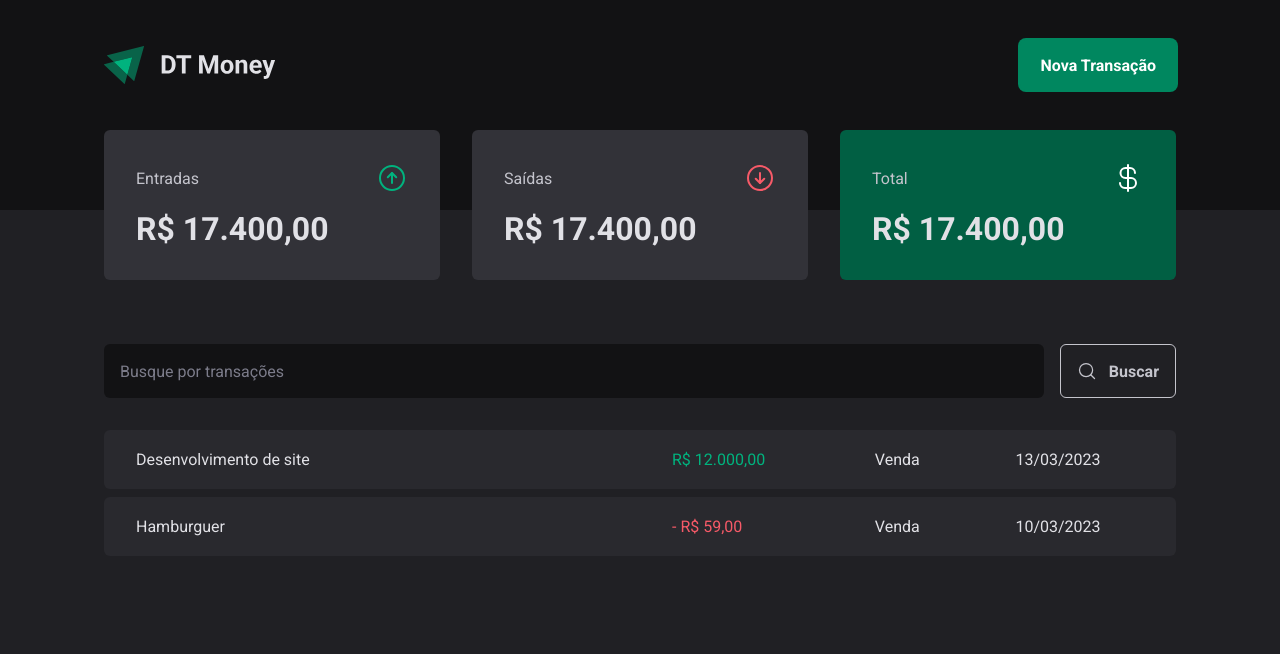
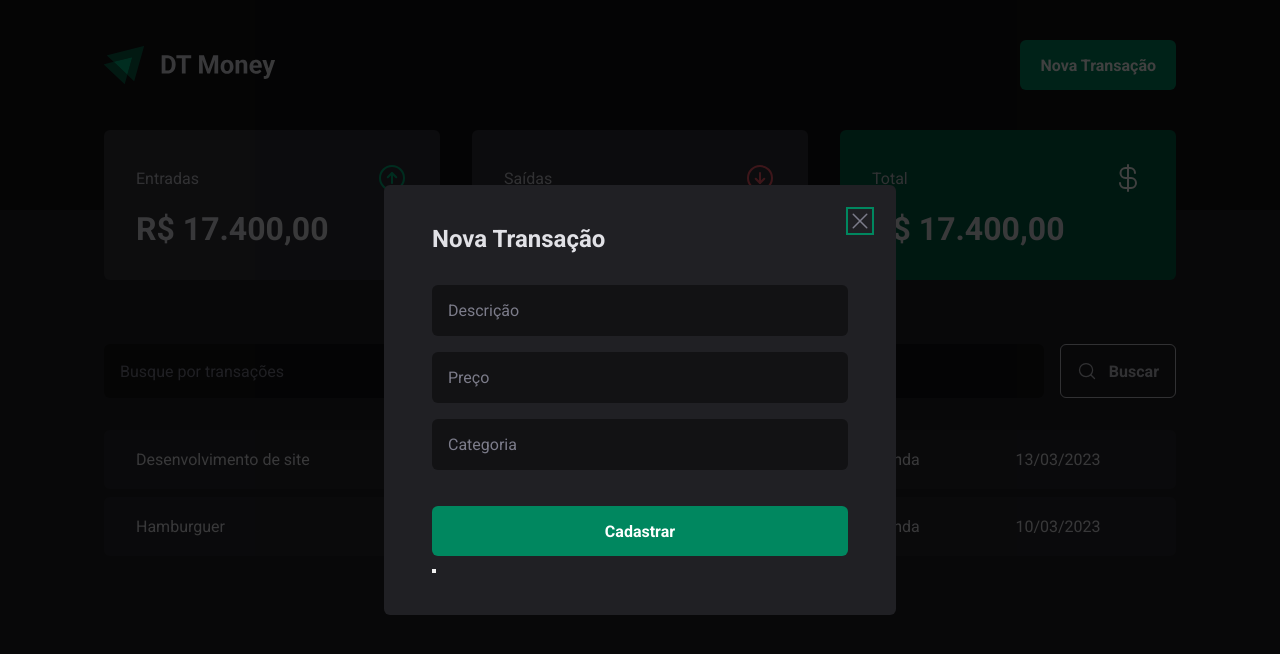
Before and after one commit to bryumi/dt-money-react, a React (Vite) app: page / in a window 1280 px wide. Both pictures are taken after a click on the button "Nova Transação". Shown: the top 654 px of the page. Built offline with nearby package versions, Linux system fonts and the light colour scheme.

Commit message:
adicionando modal

```diff
--- a/package.json
+++ b/package.json
@@ -9,6 +9,7 @@
     "preview": "vite preview"
   },
   "dependencies": {
+    "@radix-ui/react-dialog": "^1.0.3",
     "phosphor-react": "^1.4.1",
     "react": "^18.2.0",
     "react-dom": "^18.2.0",
--- a/src/components/Header/index.tsx
+++ b/src/components/Header/index.tsx
@@ -1,12 +1,20 @@
 import { HeaderContainer, HeaderContent, NewTransactionButton } from "./styles";
 import logoImg from '../../assets/logo.svg'
+import * as Dialog from '@radix-ui/react-dialog';
+import { NewTransactionModal } from "../NewTransactionModal";
 
-export function Header(){
-    return(
+export function Header() {
+    return (
         <HeaderContainer>
             <HeaderContent>
-                <img src={logoImg} alt=""/>
-                <NewTransactionButton>Nova Transação</NewTransactionButton>
+                <img src={logoImg} alt="" />
+                <Dialog.Root>
+                    <Dialog.Trigger asChild>
+                        <NewTransactionButton>Nova Transação</NewTransactionButton>
+                    </Dialog.Trigger>
+
+                    <NewTransactionModal/>
+                </Dialog.Root>
             </HeaderContent>
         </HeaderContainer>
     )
--- /dev/null
+++ b/src/components/NewTransactionModal/index.tsx
@@ -0,0 +1,30 @@
+import * as Dialog from '@radix-ui/react-dialog';
+import { Content, Overlay, CloseButton } from './styles';
+import { X } from "phosphor-react";
+export function NewTransactionModal() {
+    return (
+        <Dialog.Portal>
+            <Overlay />
+
+            <Content>
+                <Dialog.Title>Nova Transação</Dialog.Title>
+
+                <CloseButton>
+                    <X size={24} />
+                </CloseButton>
+
+                <form action="">
+                    <input type="text" placeholder="Descrição" required />
+                    <input type="number" placeholder="Preço" required />
+                    <input type="text" placeholder="Categoria" required />
+
+                    <button type='submit'>
+                        Cadastrar
+                    </button>
+                </form>
+
+                <Dialog.Close />
+            </Content>
+        </Dialog.Portal>
+    )
+}
--- /dev/null
+++ b/src/components/NewTransactionModal/styles.ts
@@ -0,0 +1,67 @@
+import * as Dialog from '@radix-ui/react-dialog';
+import styled from 'styled-components';
+
+export const Overlay = styled(Dialog.Overlay)`
+    position: fixed;
+    width: 100vw;
+    height: 100vh;
+    inset: 0;
+    background: rgba(0, 0, 0, 0.75);
+`
+export const Content = styled(Dialog.Content)`
+    min-width: 32rem;
+    border-radius: 6px;
+    padding: 2.5rem 3rem;
+    background: ${props => props.theme["gray-800"]};
+
+    position: fixed;
+    top: 50%;
+    left: 50%;
+    transform: translate(-50%, -50%);
+
+    form{
+        margin-top: 2rem;
+
+        display: flex;
+        flex-direction: column;
+        gap: 1rem;
+
+        input {
+            border-radius: 6px;
+            border: 0;
+            background: ${props => props.theme["gray-900"]};
+            color: ${props => props.theme["gray-300"]};
+            padding: 1rem;
+
+            &::placeholder {
+                color: ${props => props.theme["gray-500"]};
+            }
+        }
+
+        button[type="submit"] {
+            height: 50px;
+            border: 0;
+            background: ${props => props.theme["green-500"]};
+            color: ${props => props.theme.white};
+            font-weight: bold;
+            padding: 0 1.25rem;
+            border-radius: 6px;
+            margin-top: 1.25rem;
+            cursor: pointer;
+            &:hover {
+                background: ${props => props.theme["green-700"]};
+                transition: background-color 0.2s;
+            }
+        }
+    }
+`
+export const CloseButton = styled(Dialog.Close)`
+  position: absolute;
+  background: transparent;
+  border: 0;
+  top: 1.5rem;
+  right: 1.5rem;
+  line-height: 0;
+  cursor: pointer;
+  color: ${props => props.theme["gray-500"]};
+`;
```
Also changed, not shown: 1 other file (tests, documents, lock files or other folders).
